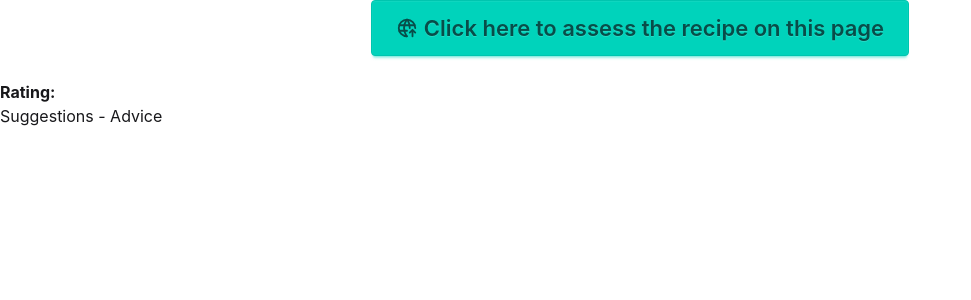
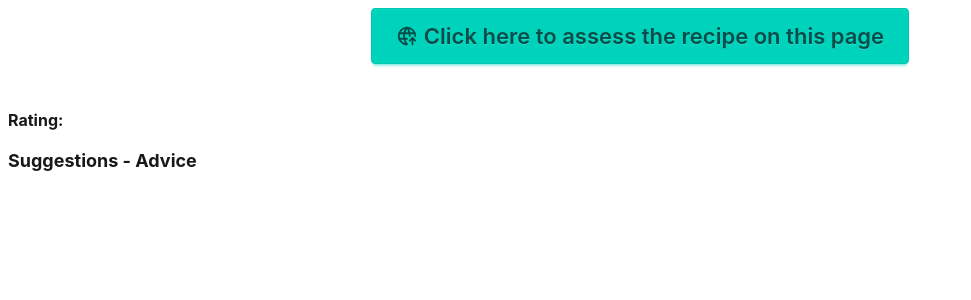
Before and after one commit to nikospara/dietwise-responsible-cooking-alliance, a React (Vite) app: page / in a window 1280 px wide. Shown: the top 300 px of the page, without its empty margins (0-971 px from the left). Built offline with nearby package versions, Linux system fonts and the light colour scheme.

Commit message:
The SuggestionsComponent

```diff
--- a/index.html
+++ b/index.html
@@ -7,7 +7,7 @@
 	<title>Vite App</title>
 </head>
 <body>
-	<div id="root"></div>
+	<div id="root" class="h-full"></div>
 	<script type="module" src="/src/main.tsx"></script>
 </body>
 </html>
--- a/src/i18n/el.json
+++ b/src/i18n/el.json
@@ -8,6 +8,9 @@
 		},
 		"RatingComponent": {
 			"rating": "Βαθμολογία:"
+		},
+		"SuggestionsComponent": {
+			"title": "Προτάσεις - Συμβουλές"
 		}
 	}
 }
--- a/src/i18n/en.json
+++ b/src/i18n/en.json
@@ -8,6 +8,9 @@
 		},
 		"RatingComponent": {
 			"rating": "Rating:"
+		},
+		"SuggestionsComponent": {
+			"title": "Suggestions - Advice"
 		}
 	}
 }
--- a/src/index.css
+++ b/src/index.css
@@ -18,3 +18,21 @@
 		}
 	}
 }
+
+@layer base {
+	html {
+		@apply h-full;
+	}
+
+	body {
+		@apply h-full;
+	}
+
+	h2 {
+		@apply text-lg font-bold mt-[15px] first:mt-0 mb-[10px];
+	}
+
+	p {
+		@apply mt-[5px];
+	}
+}
--- a/src/main/assessRecipe.ts
+++ b/src/main/assessRecipe.ts
@@ -12,6 +12,18 @@ export async function assessRecipe(): Promise<RecipeAssessmentOutcome> {
 						{
 							text: 'Try it with less sugar',
 						},
+						{
+							text: 'Lorem ipsum dolor sit amet, consectetur adipiscing elit, sed do eiusmod tempor incididunt ut labore et dolore magna aliqua. Ut enim ad minim veniam, quis nostrud exercitation ullamco laboris nisi ut aliquip ex ea commodo consequat. Duis aute irure dolor in reprehenderit in voluptate velit esse cillum dolore eu fugiat nulla pariatur. Excepteur sint occaecat cupidatat non proident, sunt in culpa qui officia deserunt mollit anim id est laborum.',
+						},
+						{
+							text: 'ed ut perspiciatis unde omnis iste natus error sit voluptatem accusantium doloremque laudantium, totam rem aperiam, eaque ipsa quae ab illo inventore veritatis et quasi architecto beatae vitae dicta sunt explicabo. Nemo enim ipsam voluptatem quia voluptas sit aspernatur aut odit aut fugit, sed quia consequuntur magni dolores eos qui ratione voluptatem sequi nesciunt. Neque porro quisquam est, qui dolorem ipsum quia dolor sit amet, consectetur, adipisci velit, sed quia non numquam eius modi tempora incidunt ut labore et dolore magnam aliquam quaerat voluptatem. Ut enim ad minima veniam, quis nostrum exercitationem ullam corporis suscipit laboriosam, nisi ut aliquid ex ea commodi consequatur? Quis autem vel eum iure reprehenderit qui in ea voluptate velit esse quam nihil molestiae consequatur, vel illum qui dolorem eum fugiat quo voluptas nulla pariatur?',
+						},
+						{
+							text: 'At vero eos et accusamus et iusto odio dignissimos ducimus qui blanditiis praesentium voluptatum deleniti atque corrupti quos dolores et quas molestias excepturi sint occaecati cupiditate non provident, similique sunt in culpa qui officia deserunt mollitia animi, id est laborum et dolorum fuga. Et harum quidem rerum facilis est et expedita distinctio. Nam libero tempore, cum soluta nobis est eligendi optio cumque nihil impedit quo minus id quod maxime placeat facere possimus, omnis voluptas assumenda est, omnis dolor repellendus. Temporibus autem quibusdam et aut officiis debitis aut rerum necessitatibus saepe eveniet ut et voluptates repudiandae sint et molestiae non recusandae. Itaque earum rerum hic tenetur a sapiente delectus, ut aut reiciendis voluptatibus maiores alias consequatur aut perferendis doloribus asperiores repellat.',
+						},
+						{
+							text: 'Lorem Ipsum is simply dummy text of the printing and typesetting industry. Lorem Ipsum has been the industry&apos;s standard dummy text ever since the 1500s, when an unknown printer took a galley of type and scrambled it to make a type specimen book. It has survived not only five centuries, but also the leap into electronic typesetting, remaining essentially unchanged. It was popularised in the 1960s with the release of Letraset sheets containing Lorem Ipsum passages, and more recently with desktop publishing software like Aldus PageMaker including versions of Lorem Ipsum.',
+						},
 					],
 				}),
 			3000,
--- a/src/main/components/AssessRecipeComponent.tsx
+++ b/src/main/components/AssessRecipeComponent.tsx
@@ -33,7 +33,7 @@ const AssessRecipeComponent: React.FC<AssessRecipeComponentProps> = (
 					</span>
 				</button>
 			</div>
-			<div className="truncate">
+			<p className="truncate">
 				{props.url ? (
 					<span className="font-bold">
 						{props.assessing
@@ -43,7 +43,7 @@ const AssessRecipeComponent: React.FC<AssessRecipeComponentProps> = (
 				) : null}
 				&nbsp;
 				{props.url || ''}
-			</div>
+			</p>
 		</div>
 	);
 };
--- a/src/main/components/MainPage.tsx
+++ b/src/main/components/MainPage.tsx
@@ -8,6 +8,7 @@ import {
 import { assessRecipe } from 'main/assessRecipe';
 import AssessRecipeComponent from './AssessRecipeComponent';
 import RatingComponent from './RatingComponent';
+import SuggestionsComponent from './SuggestionsComponent';
 
 const MainPage: React.FC = () => {
 	const [recipeState, dispatch] = useReducer(reducer, {
@@ -25,14 +26,16 @@ const MainPage: React.FC = () => {
 	}, [dispatch]);
 
 	return (
-		<div className="flex flex-col">
+		<div className="flex h-full flex-col gap-[15px] p-[8px]">
 			<AssessRecipeComponent
 				assessing={recipeState.parsing}
 				url={recipeState.parsedPageUrl}
 				onButtonClicked={assessRecipeCallback}
 			/>
 			<RatingComponent rating={recipeState.outcome?.rating} max={5} />
-			<div>Suggestions - Advice</div>
+			<SuggestionsComponent
+				suggestions={recipeState.outcome?.suggestions}
+			/>
 		</div>
 	);
 };
--- /dev/null
+++ b/src/main/components/SuggestionsComponent.tsx
@@ -0,0 +1,27 @@
+import { useTranslation } from 'react-i18next';
+import type { Suggestion } from 'main/model';
+
+export interface SuggestionsComponentProps {
+	suggestions: Suggestion[] | undefined;
+}
+
+const SuggestionsComponent: React.FC<SuggestionsComponentProps> = (
+	props: SuggestionsComponentProps,
+) => {
+	const { t } = useTranslation();
+
+	return (
+		<div className="shrink grow basis-auto overflow-y-auto">
+			<h2>{t('main.SuggestionsComponent.title')}</h2>
+			<div>
+				{props.suggestions
+					? props.suggestions.map((suggestion, index) => (
+							<p key={index}>{suggestion.text}</p>
+						))
+					: null}
+			</div>
+		</div>
+	);
+};
+
+export default SuggestionsComponent;
```
